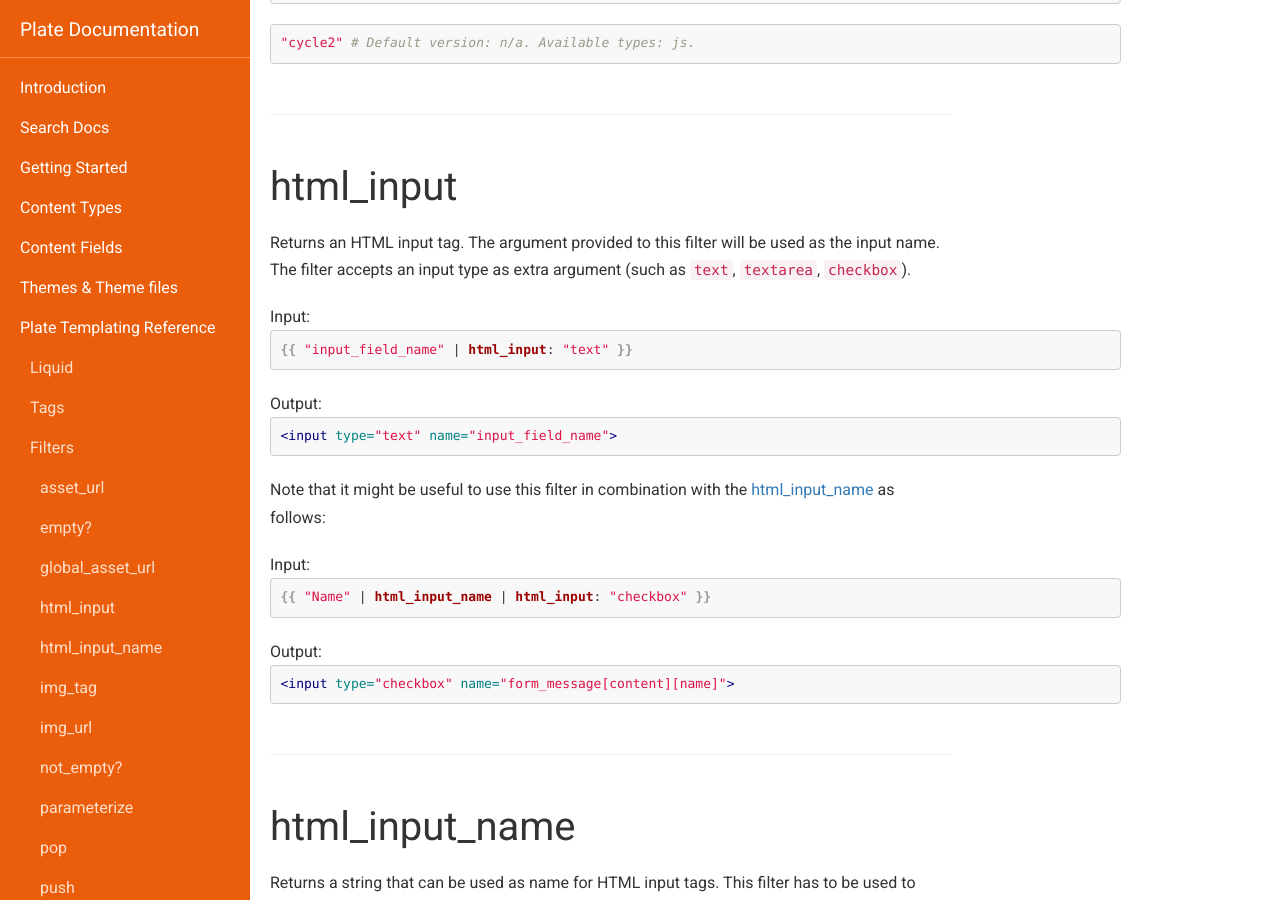
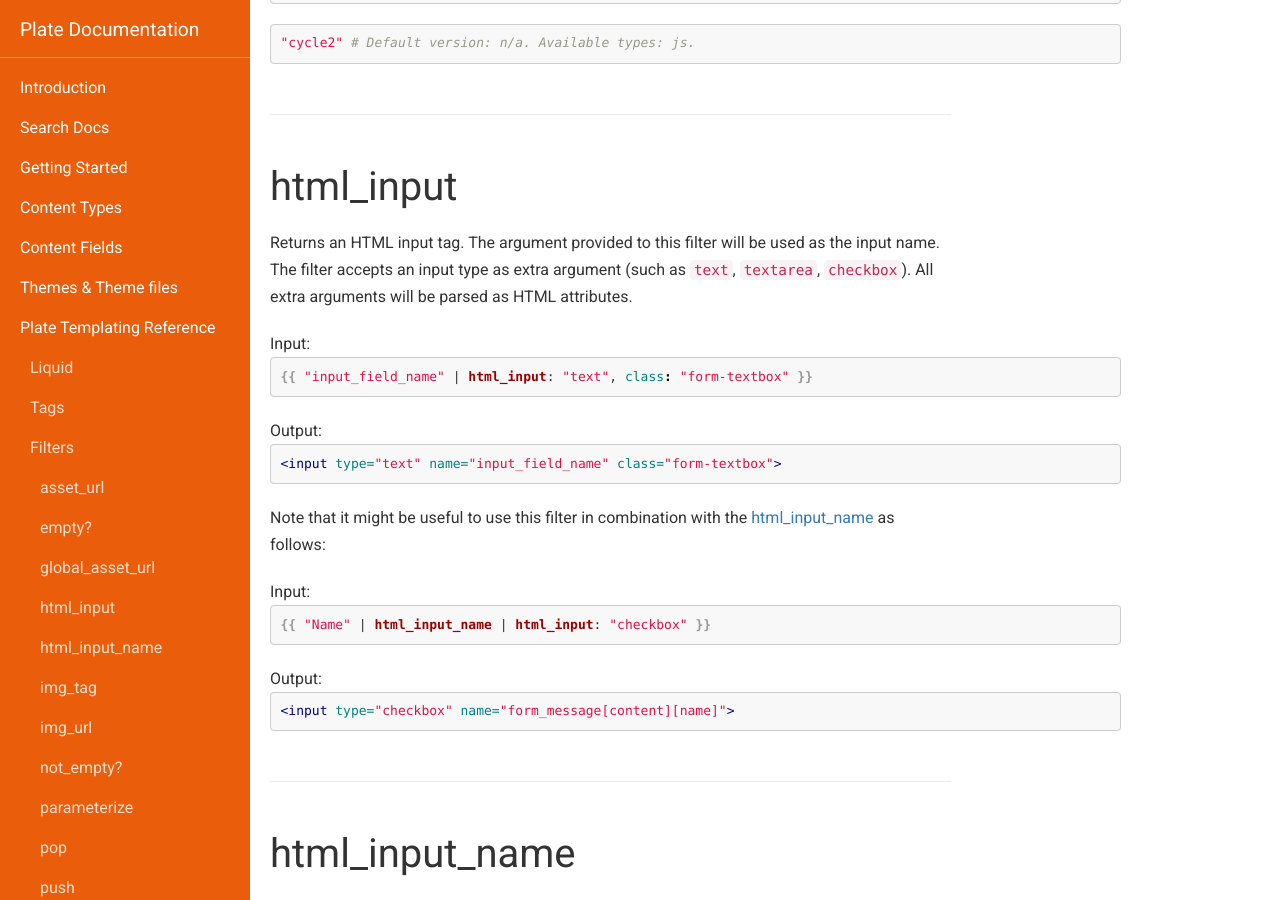
Before and after one commit to platehub/platehub.github.io, a Jekyll site: the page built from docs/templating-reference/filters.md, in a window 1280 px wide and 900 px high, scrolled down 1852 px. Built offline with Jekyll 4.4.1, drawn with Linux system fonts in a browser that asks for light colours; nearby versions of some CDN libraries.

Commit message:
Added description of html_input extra html arguments like class

````diff
--- a/docs/templating-reference/filters.md
+++ b/docs/templating-reference/filters.md
@@ -112,17 +112,18 @@ ___
 
 Returns an HTML input tag. The argument provided to this filter will be used as the
 input name. The filter accepts an input type as extra argument (such as `text`, `textarea`, `checkbox`).
+All extra arguments will be parsed as HTML attributes.
 
 <p class='no-margin'>Input:</p>
 ```liquid
 {%- raw -%}
-{{ "input_field_name" | html_input: "text" }}
+{{ "input_field_name" | html_input: "text", class: "form-textbox" }}
 {% endraw %}
 ```
 
 <p class='no-margin'>Output:</p>
 ```html
-<input type="text" name="input_field_name">
+<input type="text" name="input_field_name" class="form-textbox">
 ```
 
 Note that it might be useful to use this filter in combination with the [html_input_name](/docs/templating-reference/filters#html_input_name)
````
